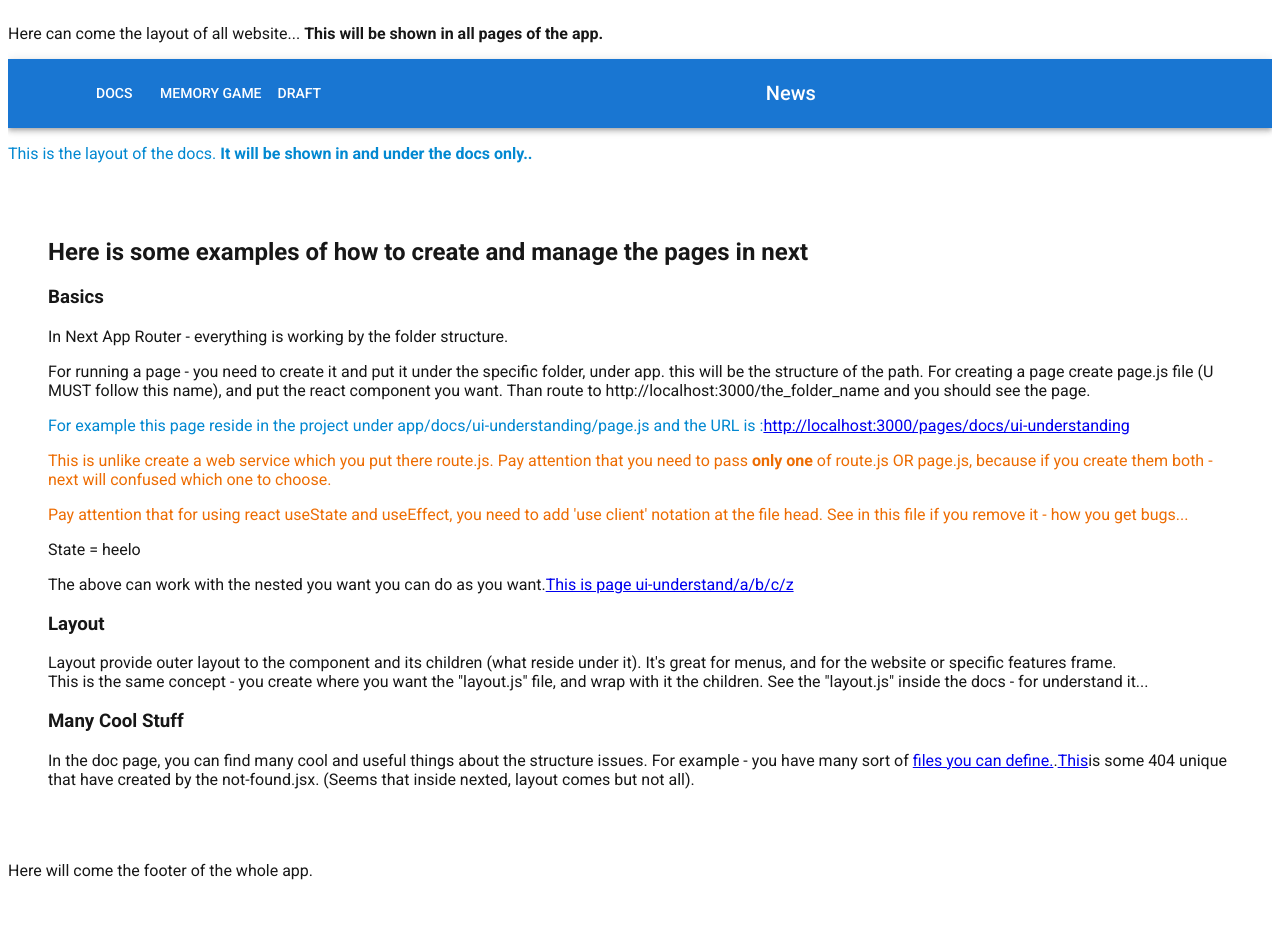
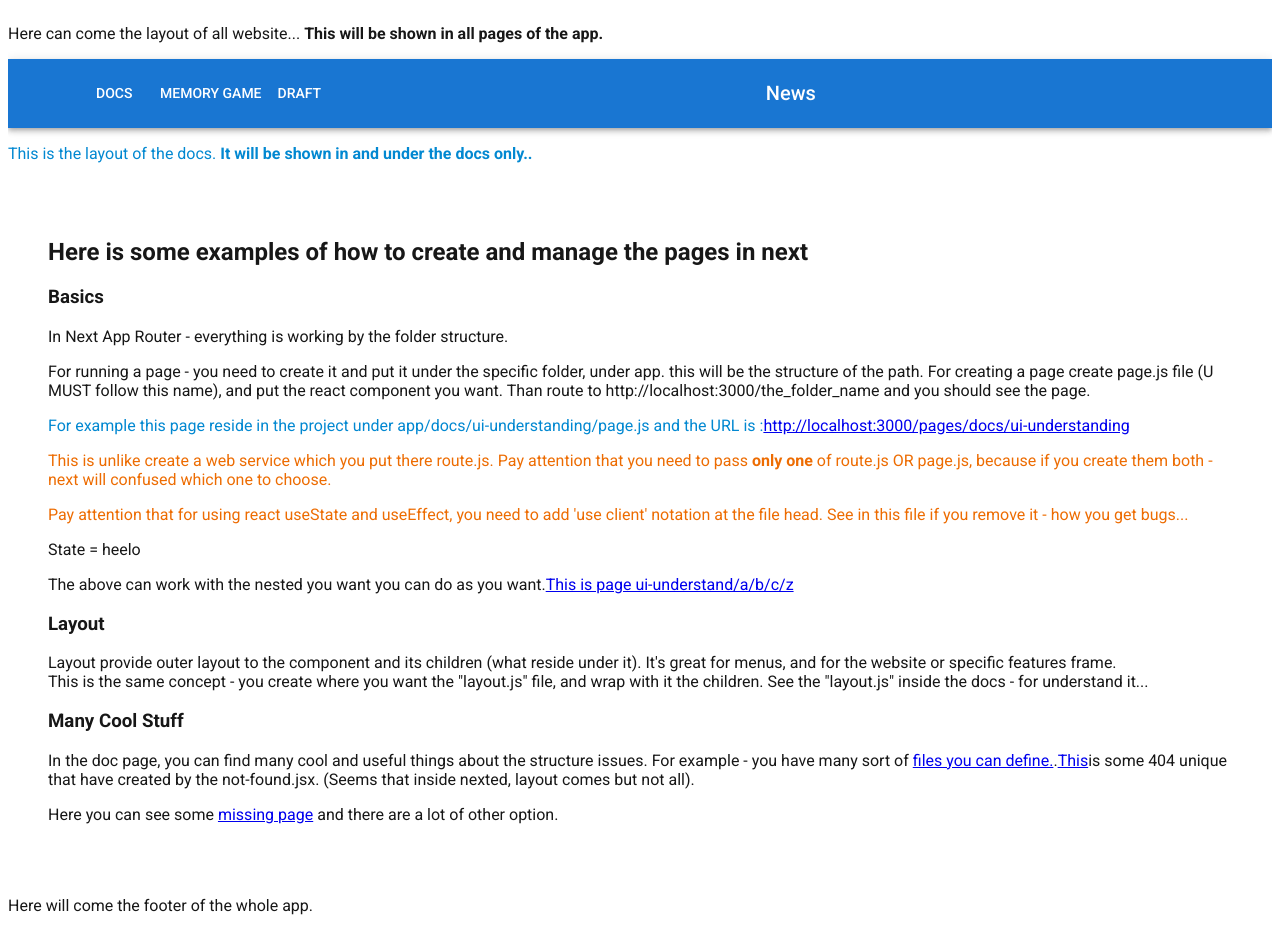
Before and after one commit to lingar-studying/studying-nextjs-app-router, a Next.js app: page /pages/docs/ui-understanding in a window 1280 px wide. Before the commit the page ends 904 px from the top, so only its background shows below. Built offline with nearby package versions, Linux system fonts and the light colour scheme; some icons are missing; what @mui/material-nextjs would draw is missing.

Commit message:
missing folder

```diff
--- a/src/app/pages/docs/ui-understanding/page.js
+++ b/src/app/pages/docs/ui-understanding/page.js
@@ -1,7 +1,7 @@
 'use client'
 import {useState} from "react";
 import {Box} from "@mui/material";
-
+import Link from "next/link"
 
 const Page = () => {
 
@@ -88,6 +88,10 @@ const Page = () => {
                 </Box>
                 <Box component={"p"}>
 
+                    Here you can see some <Link href={"ui-understanding/a"}>
+
+                    missing page
+                </Link> and there are a lot of other option.
 
                 </Box>
 
```
Also changed, not shown: src/app/pages/docs/ui-understanding/a/(missing-folder)/page.js (added, +24 -0 lines).
